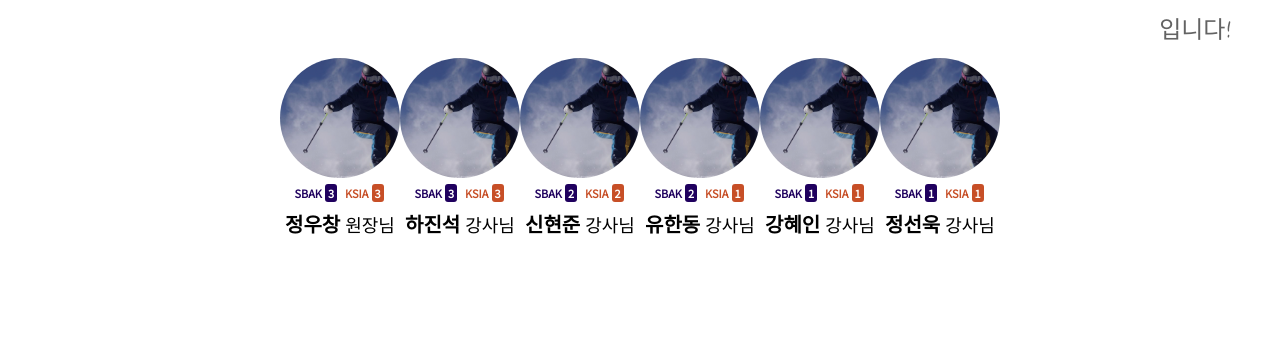
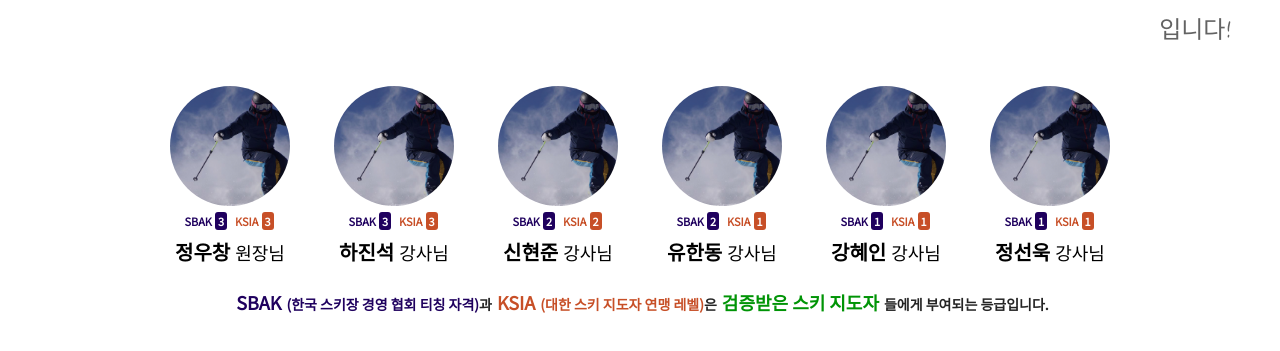
Before and after one commit to minjaekim71/performace-ski-academy, a React (Create React App) app: page / in a window 1280 px wide. Shown: the part 205-556 px from the top of the page. Built offline with nearby package versions, Linux system fonts and the light colour scheme.

Commit message:
프로필 스타일과 SBAK, KSIA 설명 추가

```diff
--- /dev/null
+++ b/src/components/profile_row/ProfileRow.css
@@ -0,0 +1,42 @@
+@import url('https://fonts.googleapis.com/css2?family=Noto+Sans+KR&display=swap');
+
+.profile-row {
+    margin: 18px 0;
+}
+
+.profile-row .profile {
+    margin: 22px;
+}
+
+.profile-row .description {
+    color: #242424;
+    font-family: 'Noto Sans KR', sans-serif;
+    font-size: 14px;
+    font-weight: bold;
+}
+
+.profile-row .description .sbak {
+    color: #1F005E;
+    font-size: 18px;
+    margin: 5px;
+}
+
+.profile-row .description .sbak-kr {
+    color: #1F005E;
+}
+
+.profile-row .description .ksia {
+    color: #C74F27;
+    font-size: 18px;
+    margin: 5px;
+}
+
+.profile-row .description .ksia-kr {
+    color: #C74F27;
+}
+
+.profile-row .description .authorized {
+    color: #009406;
+    font-size: 18px;
+    margin: 5px;
+}
--- a/src/components/profile_row/ProfileRow.js
+++ b/src/components/profile_row/ProfileRow.js
@@ -1,9 +1,17 @@
+import './ProfileRow.css';
 import Profile from '../profile/Profile';
 
 function ProfileRow({profiles}) {
     return (
-        <div>
-            {profiles.map(profile => <Profile {...profile} key={profile.name} />)}
+        <div className="profile-row">
+            {profiles.map(profile => <Profile {...profile} key={profile.name}/>)}
+            <div className="description">
+                <span className="sbak">SBAK</span>
+                <span className="sbak-kr">(한국 스키장 경영 협회 티칭 자격)</span>과
+                <span className="ksia">KSIA</span>
+                <span className="ksia-kr">(대한 스키 지도자 연맹 레벨)</span>은
+                <span className="authorized">검증받은 스키 지도자</span>들에게 부여되는 등급입니다.
+            </div>
         </div>
     );
 }
```
